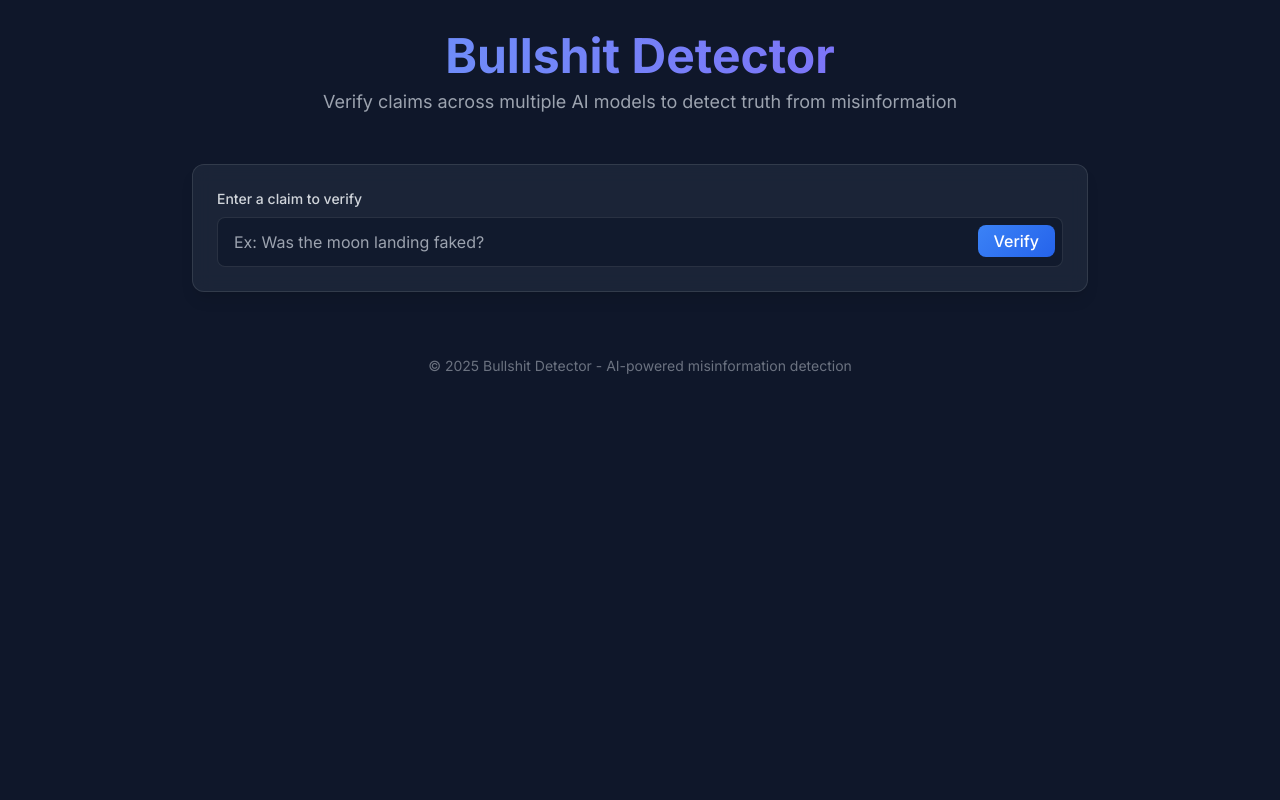
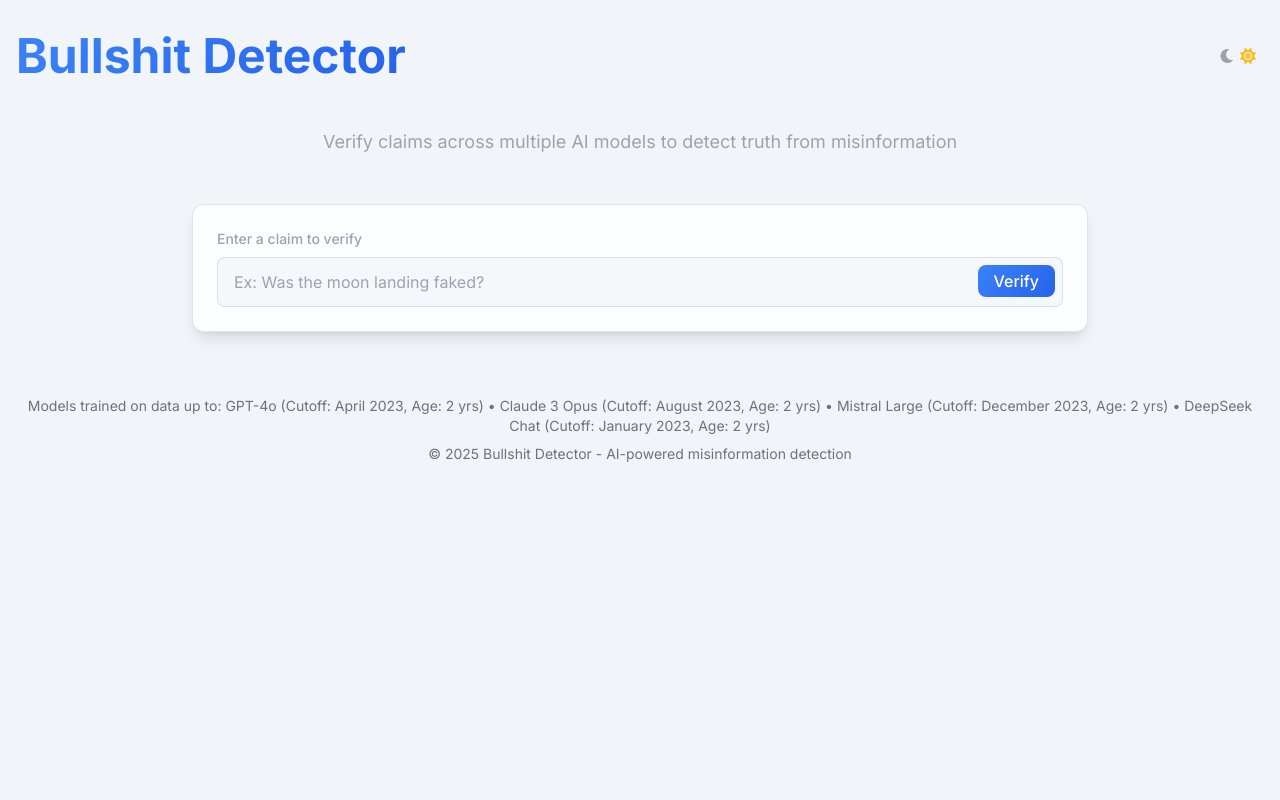
Before and after one commit to glasgowshipyard/bullshit-detector, a Flask app: page / in a window 1280 px wide. Run offline with Flask 3, Linux system fonts and the light colour scheme; some libraries are stand-ins or nearby versions.

Commit message:
fix broken UI

```diff
--- a/templates/index.html
+++ b/templates/index.html
@@ -1,50 +1,78 @@
 <!DOCTYPE html>
 <html lang="en">
 <head>
-    <meta charset="UTF-8">
-    <meta name="viewport" content="width=device-width, initial-scale=1.0">
+  <meta charset="UTF-8" />
+  <meta name="viewport" content="width=device-width, initial-scale=1.0" />
   <title>Bullshit Detector</title>
-    <link href="https://cdnjs.cloudflare.com/ajax/libs/tailwindcss/2.2.19/tailwind.min.css" rel="stylesheet">
-    <link rel="stylesheet" href="https://cdnjs.cloudflare.com/ajax/libs/font-awesome/6.0.0-beta3/css/all.min.css">
+  <link href="https://cdnjs.cloudflare.com/ajax/libs/tailwindcss/2.2.19/tailwind.min.css" rel="stylesheet" />
+  <link rel="stylesheet" href="https://cdnjs.cloudflare.com/ajax/libs/font-awesome/6.0.0-beta3/css/all.min.css" />
   <style>
     @import url('https://fonts.googleapis.com/css2?family=Inter:wght@300;400;500;600;700&display=swap');
 
+    :root {
+      --bg-primary: #0f172a;
+      --bg-secondary: #1e293b;
+      --text-primary: #e2e8f0;
+      --text-secondary: #94a3b8;
+      --accent-primary: #3b82f6;
+      --accent-secondary: #2563eb;
+      --card-bg: rgba(30, 41, 59, 0.8);
+      --card-border: rgba(255, 255, 255, 0.1);
+      --model-bg: rgba(15, 23, 42, 0.7);
+    }
+
+    /* Light mode variables */
+    .light-mode {
+      --bg-primary: #f1f5f9;
+      --bg-secondary: #e2e8f0;
+      --text-primary: #0f172a;
+      --text-secondary: #334155;
+      --card-bg: rgba(255, 255, 255, 0.8);
+      --card-border: rgba(0, 0, 0, 0.1);
+      --model-bg: rgba(241, 245, 249, 0.7);
+    }
+
     body {
       font-family: 'Inter', sans-serif;
-            background-color: #0f172a;
-            color: #e2e8f0;
+      background-color: var(--bg-primary);
+      color: var(--text-primary);
+      transition: background-color 0.3s ease, color 0.3s ease;
     }
 
-        .gradient-bg {
-            background: linear-gradient(135deg, #0f172a 0%, #1e293b 100%);
+    .gradient-text {
+      background: linear-gradient(135deg, var(--accent-primary) 0%, var(--accent-secondary) 100%);
+      -webkit-background-clip: text;
+      background-clip: text;
+      color: transparent;
     }
 
     .card {
-            background: rgba(30, 41, 59, 0.8);
+      background: var(--card-bg);
       backdrop-filter: blur(10px);
-            border: 1px solid rgba(255, 255, 255, 0.1);
+      border: 1px solid var(--card-border);
       transition: all 0.3s ease;
     }
 
     .card:hover {
-            box-shadow: 0 10px 25px -5px rgba(0, 0, 0, 0.3);
+      box-shadow: 0 10px 25px -5px rgba(0, 0, 0, 0.2);
       transform: translateY(-2px);
     }
 
     .input-field {
-            background: rgba(15, 23, 42, 0.7);
-            border: 1px solid rgba(255, 255, 255, 0.1);
-            color: #e2e8f0;
+      background: var(--model-bg);
+      border: 1px solid var(--card-border);
+      color: var(--text-primary);
       transition: all 0.3s ease;
+      font-size: 16px;
     }
 
     .input-field:focus {
-            border-color: #3b82f6;
+      border-color: var(--accent-primary);
       box-shadow: 0 0 0 3px rgba(59, 130, 246, 0.3);
     }
 
     .submit-btn {
-            background: linear-gradient(135deg, #3b82f6 0%, #2563eb 100%);
+      background: linear-gradient(135deg, var(--accent-primary) 0%, var(--accent-secondary) 100%);
       transition: all 0.3s ease;
     }
 
@@ -55,7 +83,7 @@
 
     .confidence-bar {
       height: 8px;
-            background: #334155;
+      background: var(--bg-secondary);
       border-radius: 4px;
       overflow: hidden;
     }
@@ -81,6 +109,7 @@
     .model-response {
       border-left: 4px solid transparent;
       transition: all 0.3s ease;
+      background-color: var(--model-bg);
     }
 
     .model-openai {
@@ -91,30 +120,18 @@
       border-left-color: #8b5cf6;
     }
 
-        .model-gemini {
-            border-left-color: #f59e0b;
+    .model-mistral {
+      border-left-color: #3b82f6;
     }
 
-        .pulse {
-            animation: pulse 2s infinite;
-        }
-
-        @keyframes pulse {
-            0% {
-                box-shadow: 0 0 0 0 rgba(59, 130, 246, 0.7);
-            }
-            70% {
-                box-shadow: 0 0 0 10px rgba(59, 130, 246, 0);
-            }
-            100% {
-                box-shadow: 0 0 0 0 rgba(59, 130, 246, 0);
-            }
+    .model-deepseek {
+      border-left-color: #f59e0b;
     }
 
     .loader {
       border: 3px solid rgba(255, 255, 255, 0.1);
       border-radius: 50%;
-            border-top: 3px solid #3b82f6;
+      border-top: 3px solid var(--accent-primary);
       width: 24px;
       height: 24px;
       animation: spin 1s linear infinite;
@@ -124,24 +141,59 @@
       0% { transform: rotate(0deg); }
       100% { transform: rotate(360deg); }
     }
+
+    .flag-emoji {
+      font-size: 1.2em;
+      margin-right: 8px;
+    }
+
+    .theme-toggle {
+      cursor: pointer;
+      padding: 8px;
+      border-radius: 50%;
+      transition: background-color 0.3s ease;
+    }
+
+    .theme-toggle:hover {
+      background-color: var(--bg-secondary);
+    }
+
+    @media (max-width: 640px) {
+      .input-field {
+        font-size: 14px;
+        padding: 0.75rem 0.5rem;
+      }
+      .input-field::placeholder {
+        font-size: 12px;
+      }
+      .submit-btn {
+        padding: 0.5rem 0.75rem;
+        font-size: 14px;
+      }
+    }
   </style>
 </head>
-<body class="min-h-screen">
+<body>
   <div class="container mx-auto px-4 py-8">
-        <header class="text-center mb-12">
-            <h1 class="text-4xl md:text-5xl font-bold mb-2 text-transparent bg-clip-text bg-gradient-to-r from-blue-400 to-purple-500">
+    <header class="flex justify-between items-center mb-12">
+      <h1 class="text-4xl md:text-5xl font-bold gradient-text">
         Bullshit Detector
       </h1>
-            <p class="text-gray-400 text-lg max-w-2xl mx-auto">
+      <div class="theme-toggle" id="theme-toggle" aria-label="Toggle dark/light mode">
+        <i class="fas fa-moon text-gray-400 hidden" id="moon-icon"></i>
+        <i class="fas fa-sun text-yellow-400" id="sun-icon"></i>
+      </div>
+    </header>
+
+    <p class="text-center text-gray-400 text-lg max-w-2xl mx-auto mb-12">
       Verify claims across multiple AI models to detect truth from misinformation
     </p>
-        </header>
 
     <div class="max-w-4xl mx-auto mb-12">
       <div class="card rounded-xl p-6 shadow-lg">
         <form id="query-form" class="space-y-4">
           <div>
-                        <label for="query" class="block text-sm font-medium text-gray-300 mb-2">Enter a claim to verify</label>
+            <label for="query" class="block text-sm font-medium text-gray-400 mb-2">Enter a claim to verify</label>
             <div class="relative">
               <input
                 type="text"
@@ -150,7 +202,7 @@
                 class="input-field w-full py-3 px-4 rounded-lg focus:outline-none"
                 placeholder="Ex: Was the moon landing faked?"
                 required
-                            >
+              />
               <button
                 type="submit"
                 class="submit-btn absolute right-2 top-2 rounded-lg px-4 py-1 text-white font-medium"
@@ -172,7 +224,7 @@
               <div id="verdict-badge" class="px-3 py-1 rounded-full bg-green-500 text-white text-sm font-medium mr-3">
                 FALSE
               </div>
-                            <div class="text-sm text-gray-400">Confidence:</div>
+              <div class="text-sm text-gray-400" id="confidence-text">High Confidence</div>
             </div>
           </div>
           <div class="mt-4 md:mt-0 w-full md:w-1/3">
@@ -188,35 +240,91 @@
         </div>
 
         <div id="model-responses" class="space-y-4">
-                    <!-- GPT-4o Response -->
-                    <div class="model-response model-openai bg-gray-800 bg-opacity-50 rounded-lg p-4">
+          <!-- GPT-4o Response Card -->
+          <div class="model-response model-openai rounded-lg p-4">
             <div class="flex items-center mb-3">
               <div class="w-8 h-8 rounded-full bg-gradient-to-r from-green-400 to-teal-500 flex items-center justify-center mr-3">
                 <i class="fas fa-robot text-white"></i>
               </div>
+              <div class="flex flex-col">
+                <div class="flex items-center">
+                  <span class="flag-emoji">🇺🇸</span>
                   <div>
                     <h3 class="font-medium">GPT-4o</h3>
                     <div class="text-xs text-gray-400">OpenAI</div>
                   </div>
                 </div>
+                <div class="text-xs text-gray-400" id="gpt-training-age"></div>
+              </div>
+            </div>
             <p id="gpt-response" class="text-gray-300">
-                            FALSE. The moon landing was not faked. The Apollo missions, conducted by NASA, successfully landed astronauts on the moon six times between 1969 and 1972. These missions have been extensively documented and verified by scientists and experts worldwide.
+              Loading response...
             </p>
           </div>
 
-                    <!-- Claude Response -->
-                    <div class="model-response model-claude bg-gray-800 bg-opacity-50 rounded-lg p-4">
+          <!-- Claude 3 Response Card -->
+          <div class="model-response model-claude rounded-lg p-4">
             <div class="flex items-center mb-3">
               <div class="w-8 h-8 rounded-full bg-gradient-to-r from-purple-400 to-indigo-500 flex items-center justify-center mr-3">
                 <i class="fas fa-robot text-white"></i>
               </div>
+              <div class="flex flex-col">
+                <div class="flex items-center">
+                  <span class="flag-emoji">🇺🇸</span>
                   <div>
                     <h3 class="font-medium">Claude 3</h3>
                     <div class="text-xs text-gray-400">Anthropic</div>
                   </div>
                 </div>
+                <div class="text-xs text-gray-400" id="claude-training-age"></div>
+              </div>
+            </div>
             <p id="claude-response" class="text-gray-300">
-                            FALSE. The Apollo 11 mission successfully landed on the moon on July 20, 1969. There is overwhelming evidence that confirms the moon landings were real events and not faked.
+              Loading response...
+            </p>
+          </div>
+
+          <!-- Mistral Response Card -->
+          <div class="model-response model-mistral rounded-lg p-4">
+            <div class="flex items-center mb-3">
+              <div class="w-8 h-8 rounded-full bg-gradient-to-r from-blue-400 to-blue-600 flex items-center justify-center mr-3">
+                <i class="fas fa-robot text-white"></i>
+              </div>
+              <div class="flex flex-col">
+                <div class="flex items-center">
+                  <span class="flag-emoji">🇫🇷</span>
+                  <div>
+                    <h3 class="font-medium">Mistral</h3>
+                    <div class="text-xs text-gray-400">Mistral AI</div>
+                  </div>
+                </div>
+                <div class="text-xs text-gray-400" id="mistral-training-age"></div>
+              </div>
+            </div>
+            <p id="mistral-response" class="text-gray-300">
+              Loading response...
+            </p>
+          </div>
+
+          <!-- DeepSeek Response Card -->
+          <div class="model-response model-deepseek rounded-lg p-4 hidden">
+            <div class="flex items-center mb-3">
+              <div class="w-8 h-8 rounded-full bg-gradient-to-r from-yellow-400 to-orange-500 flex items-center justify-center mr-3">
+                <i class="fas fa-robot text-white"></i>
+              </div>
+              <div class="flex flex-col">
+                <div class="flex items-center">
+                  <span class="flag-emoji">🇨🇳</span>
+                  <div>
+                    <h3 class="font-medium">DeepSeek</h3>
+                    <div class="text-xs text-gray-400">DeepSeek AI</div>
+                  </div>
+                </div>
+                <div class="text-xs text-gray-400" id="deepseek-training-age"></div>
+              </div>
+            </div>
+            <p id="deepseek-response" class="text-gray-300">
+              Loading response...
             </p>
           </div>
         </div>
@@ -243,6 +351,7 @@
     </div>
 
     <footer class="mt-16 text-center text-gray-500 text-sm">
+      <p id="model-info" class="mb-2"></p>
       <p>© 2025 Bullshit Detector - AI-powered misinformation detection</p>
     </footer>
   </div>
@@ -256,94 +365,160 @@
       const claimText = document.getElementById('claim-text');
       const gptResponse = document.getElementById('gpt-response');
       const claudeResponse = document.getElementById('claude-response');
+      const mistralResponse = document.getElementById('mistral-response');
+      const deepseekResponse = document.getElementById('deepseek-response');
+
+      // Model containers
+      const gptContainer = document.querySelector('.model-openai');
+      const claudeContainer = document.querySelector('.model-claude');
+      const mistralContainer = document.querySelector('.model-mistral');
+      const deepseekContainer = document.querySelector('.model-deepseek');
+
       const verdictBadge = document.getElementById('verdict-badge');
       const confidenceLevel = document.getElementById('confidence-level');
+      const confidenceText = document.getElementById('confidence-text');
+      const modelInfo = document.getElementById('model-info');
 
+      // Theme toggle elements
+      const themeToggle = document.getElementById('theme-toggle');
+      const moonIcon = document.getElementById('moon-icon');
+      const sunIcon = document.getElementById('sun-icon');
+
+      // Check system preference for dark/light mode
+      function checkSystemPreference() {
+        if (window.matchMedia && window.matchMedia('(prefers-color-scheme: light)').matches) {
+          document.body.classList.add('light-mode');
+          moonIcon.classList.remove('hidden');
+          sunIcon.classList.add('hidden');
+        } else {
+          document.body.classList.remove('light-mode');
+          moonIcon.classList.add('hidden');
+          sunIcon.classList.remove('hidden');
+        }
+      }
+
+      // Initial check
+      checkSystemPreference();
+      window.matchMedia('(prefers-color-scheme: light)').addEventListener('change', checkSystemPreference);
+
+      // Toggle theme on click
+      themeToggle.addEventListener('click', function() {
+        document.body.classList.toggle('light-mode');
+        moonIcon.classList.toggle('hidden');
+        sunIcon.classList.toggle('hidden');
+      });
+
+      // Fetch model metadata and update footer and training age displays
+      async function fetchModelMetadata() {
+        try {
+          const response = await fetch('/static/model_metadata.json');
+          if (response.ok) {
+            const data = await response.json();
+            updateModelInfo(data);
+          }
+        } catch (error) {
+          console.error('Error fetching model metadata:', error);
+        }
+      }
+
+      function updateModelInfo(data) {
+        if (data && data.models) {
+          let infoText = "Models trained on data up to: ";
+          const modelInfos = [];
+          const currentYear = new Date().getFullYear();
+          for (const [modelId, modelData] of Object.entries(data.models)) {
+            let trainingAge = "N/A";
+            const cutoffYearMatch = modelData.training_cutoff.match(/\d{4}/);
+            if (cutoffYearMatch) {
+              const cutoffYear = parseInt(cutoffYearMatch[0]);
+              trainingAge = currentYear - cutoffYear;
+            }
+            modelInfos.push(`${modelData.name} (Cutoff: ${modelData.training_cutoff}, Age: ${trainingAge} yrs)`);
+
+            let elementId = "";
+            if (modelId === "gpt-4o") elementId = "gpt-training-age";
+            else if (modelId === "claude-3") elementId = "claude-training-age";
+            else if (modelId === "mistral") elementId = "mistral-training-age";
+            else if (modelId === "deepseek") elementId = "deepseek-training-age";
+
+            if (elementId) {
+              const elem = document.getElementById(elementId);
+              if (elem) {
+                elem.textContent = `Training Age: ${trainingAge} yrs`;
+              }
+            }
+          }
+          modelInfo.textContent = infoText + modelInfos.join(' • ');
+        }
+      }
+
+      // Fetch metadata on load
+      fetchModelMetadata();
+
+      // Handle query submission
       queryForm.addEventListener('submit', function(e) {
         e.preventDefault();
-                const query = document.getElementById('query').value;
+        const query = document.getElementById('query').value.trim();
+        if (!query) return;
 
-                if (query.trim() === '') return;
-
-                // Show loading
         resultsSection.classList.add('hidden');
         loadingSection.classList.remove('hidden');
 
-                // Make API request
+        // Reset responses and hide model containers
+        [gptContainer, claudeContainer, mistralContainer, deepseekContainer].forEach(c => c.classList.add('hidden'));
+
         fetch('/ask', {
           method: 'POST',
-                    headers: {
-                        'Content-Type': 'application/json',
-                    },
-                    body: JSON.stringify({ query: query }),
+          headers: { 'Content-Type': 'application/json' },
+          body: JSON.stringify({ query: query })
         })
         .then(response => response.json())
         .then(data => {
-                    // Update UI with results
           claimText.textContent = data.query;
 
-                    // Update model responses
-                    if (data.responses['gpt-4o'].success) {
+          if (data.responses['gpt-4o'] && data.responses['gpt-4o'].success) {
+            gptContainer.classList.remove('hidden');
             gptResponse.textContent = data.responses['gpt-4o'].content;
+            gptResponse.classList.remove('text-red-400');
           } else {
             gptResponse.textContent = 'Error retrieving response.';
             gptResponse.classList.add('text-red-400');
           }
 
-                    if (data.responses['claude-3'].success) {
+          if (data.responses['claude-3'] && data.responses['claude-3'].success) {
+            claudeContainer.classList.remove('hidden');
             claudeResponse.textContent = data.responses['claude-3'].content;
+            claudeResponse.classList.remove('text-red-400');
           } else {
             claudeResponse.textContent = 'Error retrieving response.';
             claudeResponse.classList.add('text-red-400');
           }
 
-                    // Determine verdict (simplified version)
-                    const gptText = data.responses['gpt-4o'].content || '';
-                    const claudeText = data.responses['claude-3'].content || '';
-
-                    let verdict = 'UNCERTAIN';
-                    let confidenceWidth = '50%';
-                    let confidenceClass = 'truth-medium';
-
-                    // Simple check for TRUE/FALSE in both responses
-                    const gptTrue = gptText.toUpperCase().includes('TRUE') && !gptText.toUpperCase().includes('FALSE');
-                    const gptFalse = gptText.toUpperCase().includes('FALSE');
-                    const claudeTrue = claudeText.toUpperCase().includes('TRUE') && !claudeText.toUpperCase().includes('FALSE');
-                    const claudeFalse = claudeText.toUpperCase().includes('FALSE');
-
-                    if ((gptTrue && claudeTrue) || (gptFalse && claudeFalse)) {
-                        // Agreement
-                        verdict = gptTrue ? 'TRUE' : 'FALSE';
-                        confidenceWidth = '95%';
-                        confidenceClass = verdict === 'TRUE' ? 'truth-high' : 'truth-high';
-                    } else if (gptTrue || claudeTrue) {
-                        // Some evidence of truth
-                        verdict = 'POSSIBLY TRUE';
-                        confidenceWidth = '60%';
-                        confidenceClass = 'truth-medium';
-                    } else if (gptFalse || claudeFalse) {
-                        // Some evidence of falsehood
-                        verdict = 'LIKELY FALSE';
-                        confidenceWidth = '75%';
-                        confidenceClass = 'truth-medium';
+          if (data.responses['mistral'] && data.responses['mistral'].success) {
+            mistralContainer.classList.remove('hidden');
+            mistralResponse.textContent = data.responses['mistral'].content;
+            mistralResponse.classList.remove('text-red-400');
+          } else {
+            mistralResponse.textContent = 'Error retrieving response.';
+            mistralResponse.classList.add('text-red-400');
           }
 
-                    // Update UI with verdict
-                    verdictBadge.textContent = verdict;
-
-                    // Update badge color
-                    verdictBadge.className = 'px-3 py-1 rounded-full text-white text-sm font-medium mr-3';
-                    if (verdict === 'TRUE' || verdict === 'FALSE') {
-                        verdictBadge.classList.add(verdict === 'TRUE' ? 'bg-green-500' : 'bg-red-500');
+          if (data.responses['deepseek'] && data.responses['deepseek'].success) {
+            deepseekContainer.classList.remove('hidden');
+            deepseekResponse.textContent = data.responses['deepseek'].content;
+            deepseekResponse.classList.remove('text-red-400');
           } else {
-                        verdictBadge.classList.add('bg-yellow-500');
+            deepseekResponse.textContent = 'Error retrieving response.';
+            deepseekResponse.classList.add('text-red-400');
           }
 
-                    // Update confidence bar
-                    confidenceLevel.style.width = confidenceWidth;
-                    confidenceLevel.className = 'confidence-level ' + confidenceClass;
+          // Update verdict using the server-side analysis
+          if (data.analysis) {
+            updateVerdict(data.analysis);
+          } else {
+            updateVerdict({ verdict: 'UNCERTAIN', confidence_percentage: 50, confidence_level: 'Medium' });
+          }
 
-                    // Show results
           loadingSection.classList.add('hidden');
           resultsSection.classList.remove('hidden');
         })
@@ -354,6 +529,29 @@
         });
       });
 
+      function updateVerdict(analysis) {
+        verdictBadge.textContent = analysis.verdict;
+        verdictBadge.className = 'px-3 py-1 rounded-full text-white text-sm font-medium mr-3';
+        if (analysis.verdict === 'TRUE') {
+          verdictBadge.classList.add('bg-green-500');
+        } else if (analysis.verdict === 'FALSE') {
+          verdictBadge.classList.add('bg-red-500');
+        } else {
+          verdictBadge.classList.add('bg-yellow-500');
+        }
+
+        confidenceText.textContent = analysis.confidence_level + ' Confidence';
+        confidenceLevel.style.width = analysis.confidence_percentage + '%';
+        confidenceLevel.className = 'confidence-level';
+        if (analysis.confidence_percentage >= 70) {
+          confidenceLevel.classList.add('truth-high');
+        } else if (analysis.confidence_percentage >= 40) {
+          confidenceLevel.classList.add('truth-medium');
+        } else {
+          confidenceLevel.classList.add('truth-low');
+        }
+      }
+
       newQueryBtn.addEventListener('click', function() {
         resultsSection.classList.add('hidden');
         document.getElementById('query').value = '';
```
Lines whose indentation alone changed are shown as unchanged.
